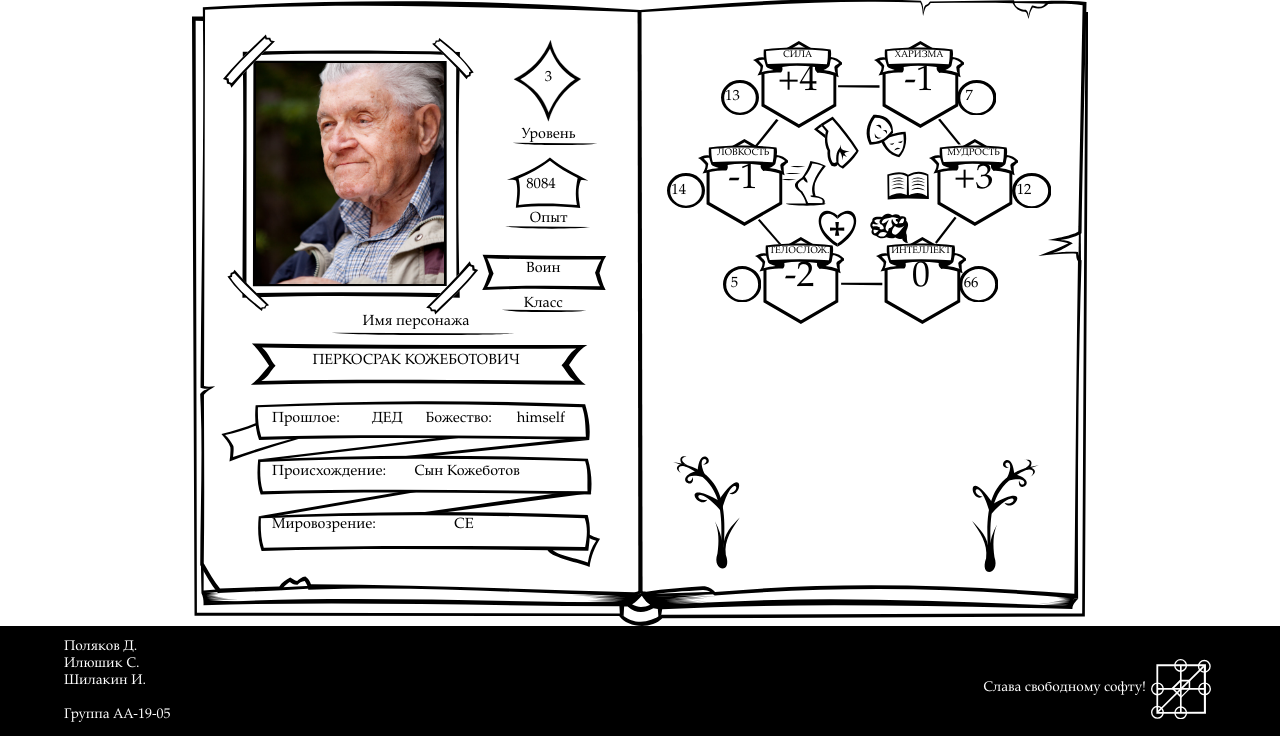
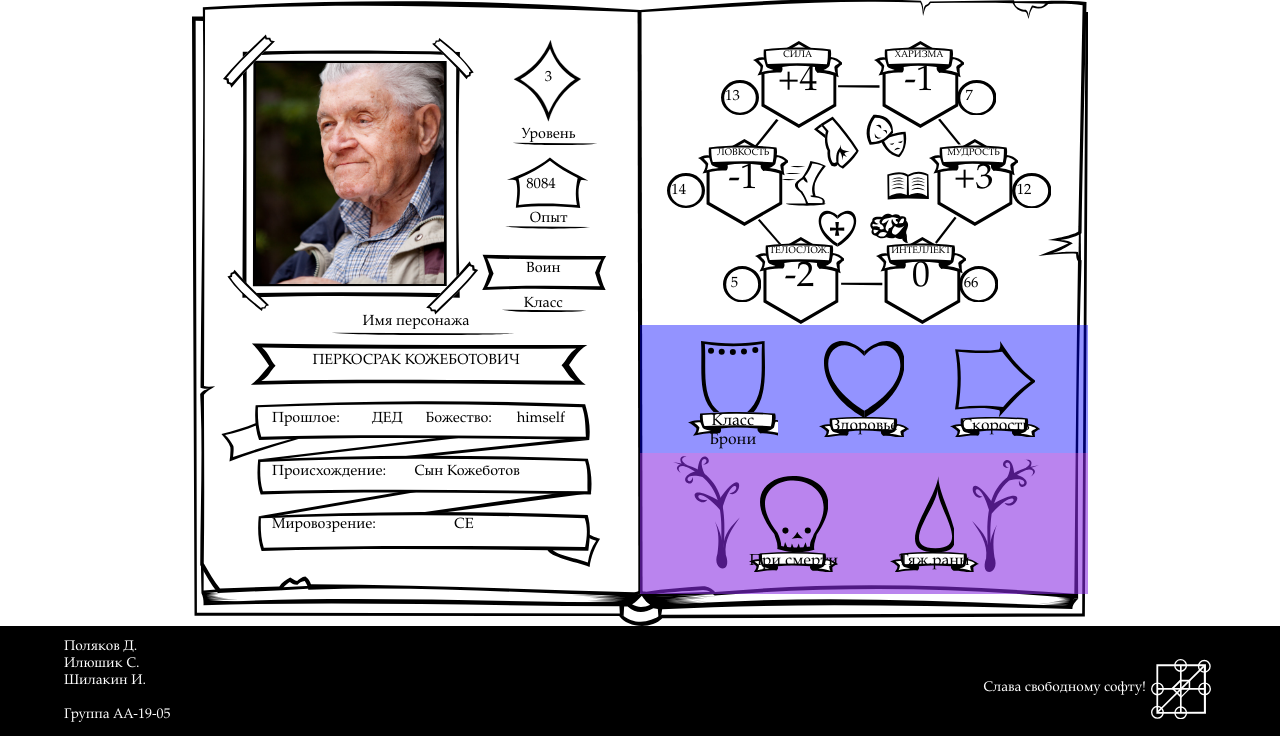
Before and after one commit to Polliakoff/COLRED, a Django app: page /redactor in a window 1280 px wide. Shown: the part 101-837 px from the top of the page. Run offline with Django 4.2, Linux system fonts and the light colour scheme; a user stored in the database is signed in; data comes from the database, SQL or seed files in the repository; parts of the project's set-up code (start-up, migrations or seed data) failed here and were passed over.

Commit message:
down_page

```diff
--- a/main/static/main/css/list.css
+++ b/main/static/main/css/list.css
@@ -238,3 +238,117 @@ div.txt_fields > *{
 .up_input_fix .lower {
     margin-right: 0.59vw !important;
 }
+
+
+.tree{
+    display: flex;
+    justify-content: space-evenly;
+    background-color: rgba(0, 0, 255, 0.425);
+    height: 10vw;
+    align-items: center;
+}
+
+.tree>div{
+    height: 7.5vw;
+    width: 6vw;
+    display: flex;
+    flex-direction: column;
+    justify-content: space-evenly;
+    align-items: center;
+}
+
+.mm input {
+    width: 5vw;
+    height: 50%;
+    font-size: 2.8vw;
+}
+
+.mm {
+    width: 6.2vw;
+    height: inherit;
+    display: flex;
+    justify-content: center;
+    align-items: center;
+}
+
+.title{
+    background: url(../images/list/right/list_book_field.svg) no-repeat;
+    background-size: cover;
+    width: 7vw;
+    text-align: center;
+    height: 2vw;
+}
+
+.save .mm {
+    background: url(../images/list/right/list_book_armor.svg) no-repeat;
+    background-size: cover;
+    width: 5vw;
+}
+
+.hp .mm {
+    background: url(../images/list/right/list_book_hp.svg) no-repeat;
+    background-size: cover;
+}
+
+.speed .mm {
+    background: url(../images/list/right/list_book_speed.svg) no-repeat;
+    background-size: cover;
+}
+
+.speed input{
+    margin-right: 0.5vw;
+}
+
+
+/*  */
+/*  */
+
+.twin>div{
+    height: 7.5vw;
+    width: 6vw;
+    display: flex;
+    flex-direction: column;
+    justify-content: space-evenly;
+    align-items: center;
+}
+
+.death{
+    margin-left: 4vw;
+}
+
+.whatr{
+    margin-right: 4vw;
+}
+
+.twin .mm input{
+    font-size: 2.4vw;
+}
+
+.twin{
+    height: 11vw;
+    width: inherit;
+    display: flex;
+    flex-direction: row;
+    justify-content: space-evenly;
+    align-items: center;
+    background-color: rgba(137, 43, 226, 0.582);
+}
+
+.death .mm {
+    background: url(../images/list/right/list_book_death.svg) no-repeat;
+    background-size: cover;
+    width: 5.3vw;
+}
+
+.death input{
+    margin-bottom: 1vw;
+}
+
+.whatr .mm {
+    background: url(../images/list/right/list_book_wound.svg) no-repeat;
+    background-size: cover;
+    width: 3vw;
+}
+.whatr input {
+    margin-top: 1vw;
+}
--- a/main/templates/main/list.html
+++ b/main/templates/main/list.html
@@ -172,7 +172,50 @@ redacted
                     </div>
                 </div>
                 <div class="down">
-
+                    <div class="tree">
+                        <div class="save">
+                            <div class="mm">
+                                <input type="text">
+                            </div>
+                            <div class="title">
+                                Класс Брони
+                            </div>
+                        </div>
+                        <div class="hp">
+                            <div class="mm">
+                                <input type="text">
+                            </div>
+                            <div class="title">
+                                Здоровье
+                            </div>
+                        </div>
+                        <div class="speed">
+                            <div class="mm">
+                                <input type="text">
+                            </div>
+                            <div class="title">
+                                Скорость
+                            </div>
+                        </div>
+                    </div>
+                    <div class="twin">
+                        <div class="death">
+                            <div class="mm">
+                                <input type="text">
+                            </div>
+                            <div class="title">
+                                При смерти
+                            </div>
+                        </div>
+                        <div class="whatr">
+                            <div class="mm">
+                                <input type="text">
+                            </div>
+                            <div class="title">
+                                Тяж.раны
+                            </div>
+                        </div>
+                    </div>
                 </div>
             </div>
         </div>
```
Also changed, not shown: main/static/main/images/list/add_info/list_perception.svg (renamed from main/static/main/images/list/right/list_perception.svg), main/static/main/images/list/add_info/list_saving_throws.svg (renamed from main/static/main/images/list/right/list_saving_throws.svg), main/static/main/images/list/add_info/list_skills.svg (renamed from main/static/main/images/list/right/list_skills.svg).
